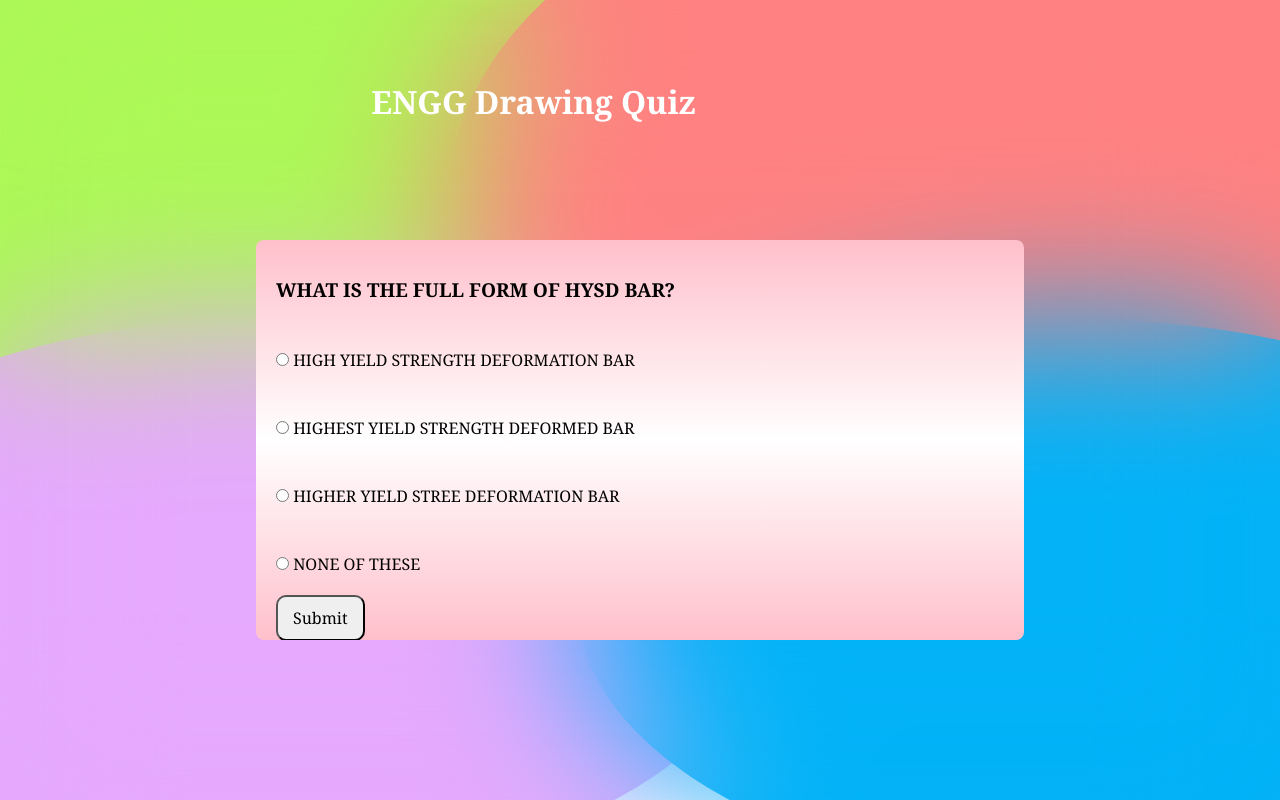
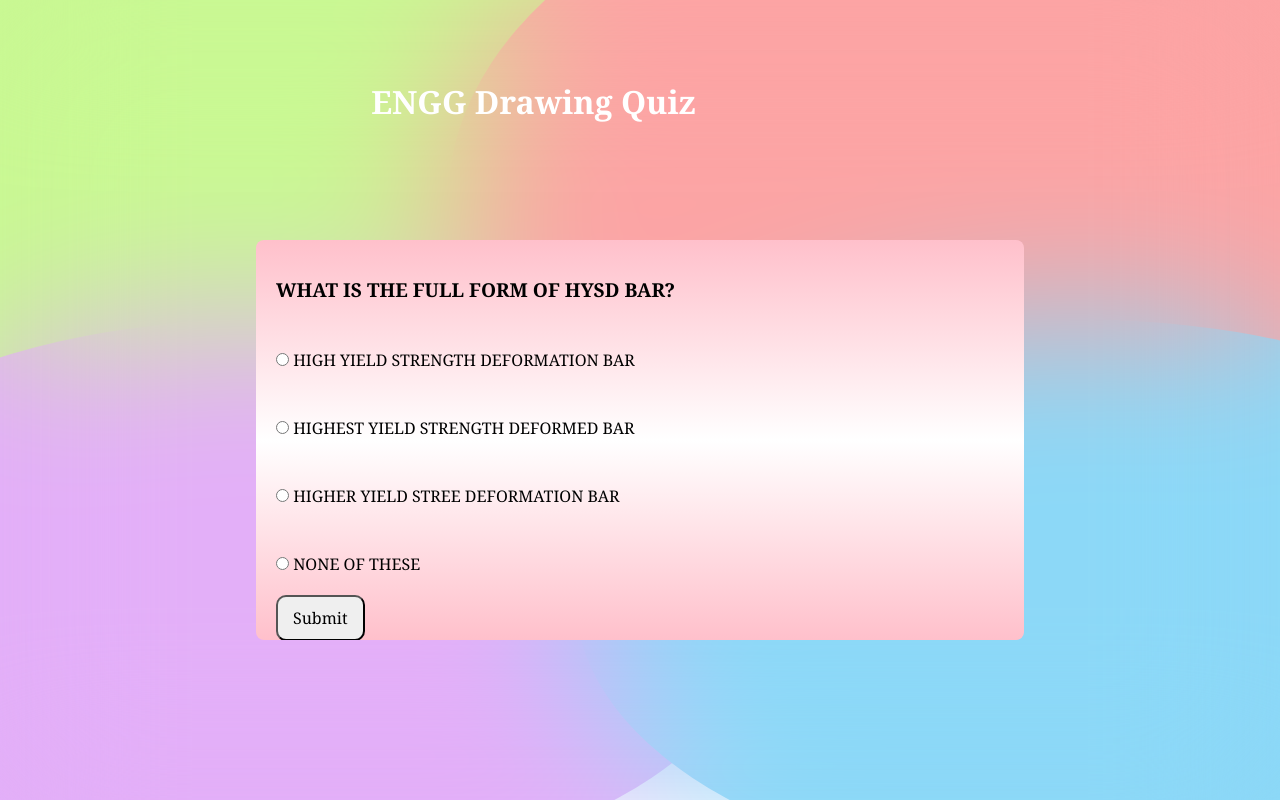
Before and after one commit to Rachel2908/QuizApp, a plain HTML site: page index.html in a window 1280 px wide. Drawn offline with Linux system fonts and the light colour scheme.

Commit message:
style.css

```diff
--- a/style.css
+++ b/style.css
@@ -36,14 +36,14 @@
   .container div:nth-child(1){
     height: 80%;
     width: 85%;
-    background: rgb(172, 248, 86);
+    background: rgb(201, 248, 147);
     left: -23%;
     top: -20%;
   }
   .container div:nth-child(2){
     height: 90%;
     width: 90%;
-    background: rgb(255, 129, 129);
+    background: rgb(252, 164, 164);
     right: -25%;
     top: -20%;
     /* animation-delay: 2s; */
@@ -52,7 +52,7 @@
   .container div:nth-child(3){
     height: 70%;
     width: 80%;
-    background: rgb(229, 169, 253);
+    background: rgb(227, 175, 248);
     left: -20%;
     bottom: -10%;
     /* animation-delay: 0.3s; */
@@ -61,7 +61,7 @@
   .container div:nth-child(4){
     height: 70%;
     width: 80%;
-    background: rgb(3, 178, 247);
+    background: rgb(140, 216, 247);
     right: -25%;
     bottom: -10%;
     /* animation-delay: 1.2s; */
```
